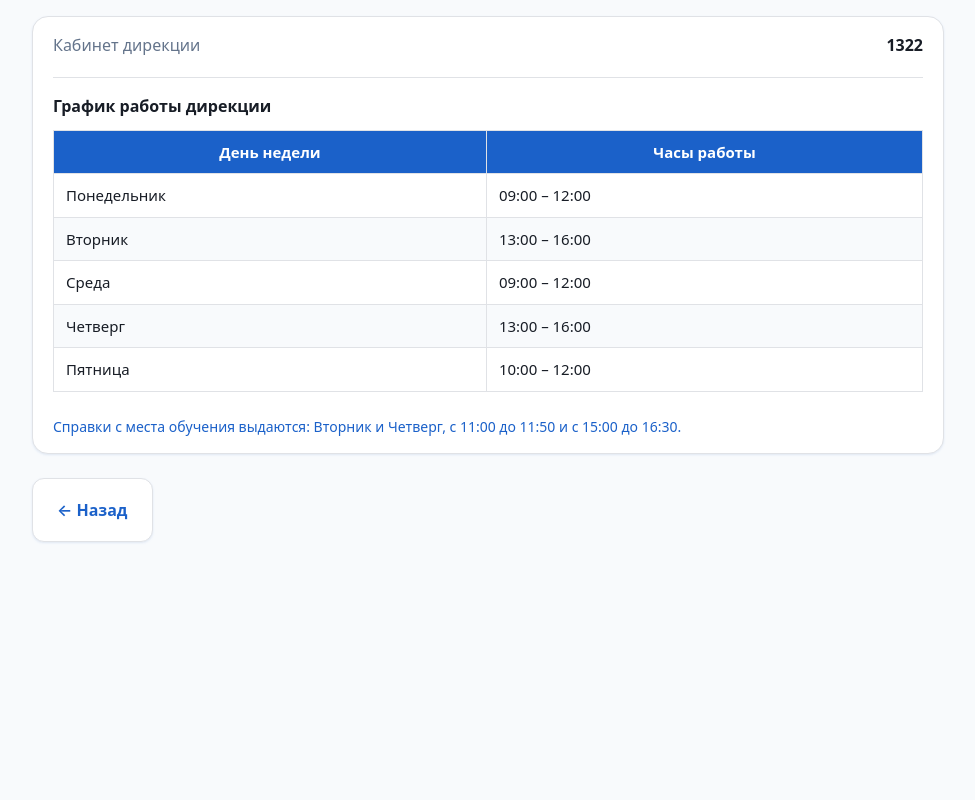
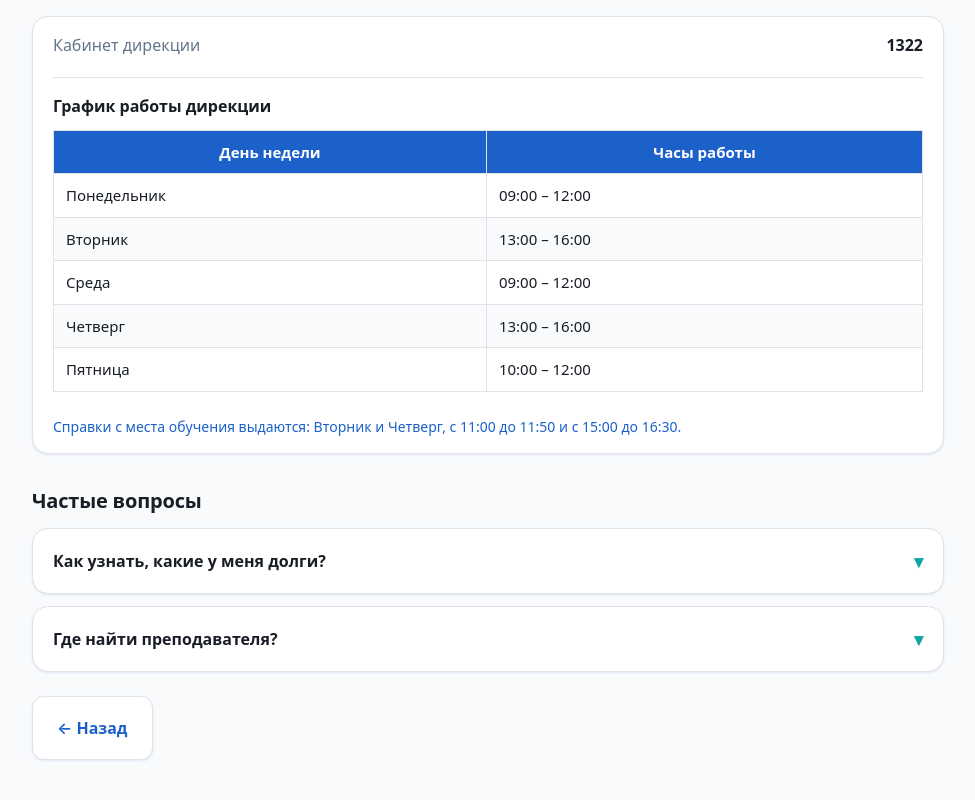
Before and after one commit to Romch33tos/digital-navigator, a React (Vite) app: page /#/debt in a window 1280 px wide. Shown: the part 665-1465 px from the top of the page, without its empty margins (152-1127 px from the left). Before the commit the page ends 1271 px from the top, so only its background shows below. Built offline with nearby package versions, Linux system fonts and the light colour scheme.

Commit message:
feat: добавлен FAQ-аккордеон в конец экрана

```diff
--- a/src/components/DebtScreen.jsx
+++ b/src/components/DebtScreen.jsx
@@ -1,8 +1,10 @@
+import { useState } from "react";
 import { useNavigate } from "react-router-dom";
-import { motion } from "framer-motion";
+import { motion, AnimatePresence } from "framer-motion";
 
 export default function DebtScreen({ debt }) {
   const navigate = useNavigate();
+  const [openIndex, setOpenIndex] = useState(null);
 
   const container = {
     hidden: { opacity: 0 },
@@ -17,6 +19,10 @@ export default function DebtScreen({ debt }) {
   const item = {
     hidden: { opacity: 0, y: 10 },
     show: { opacity: 1, y: 0, transition: { duration: 0.3, ease: "easeOut" } }
+  };
+
+  const toggle = (index) => {
+    setOpenIndex((current) => (current === index ? null : index));
   };
 
   return (
@@ -75,9 +81,49 @@ export default function DebtScreen({ debt }) {
         )}
       </div>
 
+      {debt.faq && debt.faq.length > 0 && (
+        <>
+          <h2 className="section-heading">Частые вопросы</h2>
+          <div className="faq-list">
+            {debt.faq.map((item, index) => {
+              const isOpen = openIndex === index;
+              return (
+                <div key={index} className="faq-item">
+                  <button
+                    type="button"
+                    className="faq-question"
+                    onClick={() => toggle(index)}
+                    aria-expanded={isOpen}
+                  >
+                    <span className="faq-question-text">{item.q}</span>
+                    <span className={isOpen ? "faq-chevron faq-chevron-open" : "faq-chevron"} aria-hidden="true">
+                      ▾
+                    </span>
+                  </button>
+                  <AnimatePresence initial={false}>
+                    {isOpen && (
+                      <motion.div
+                        key="answer"
+                        initial={{ height: 0, opacity: 0 }}
+                        animate={{ height: "auto", opacity: 1 }}
+                        exit={{ height: 0, opacity: 0 }}
+                        transition={{ duration: 0.25, ease: "easeOut" }}
+                        className="faq-answer-wrap"
+                      >
+                        <p className="faq-answer">{item.a}</p>
+                      </motion.div>
+                    )}
+                  </AnimatePresence>
+                </div>
+              );
+            })}
+          </div>
+        </>
+      )}
+
       <button
         type="button"
-        className="btn btn-back"
+        className="btn btn-back mt-4"
         onClick={() => navigate("/")}
       >
         ← Назад
```
